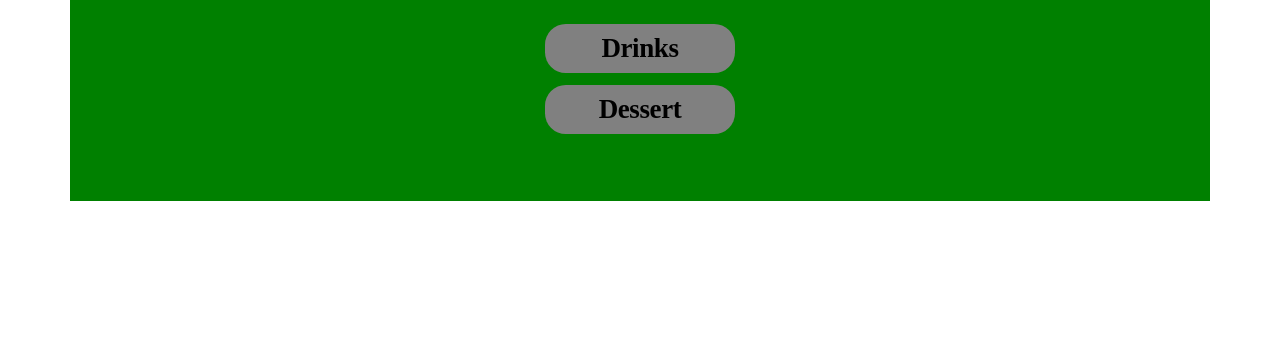
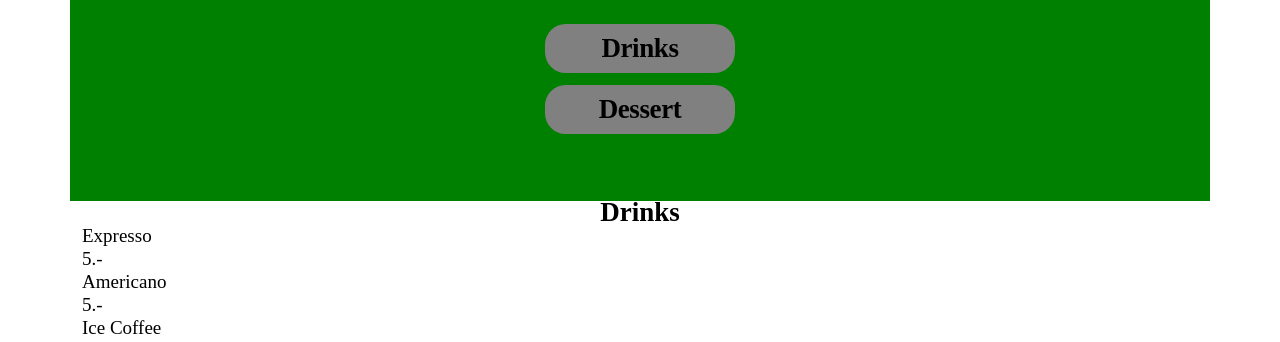
Before and after one commit to WabosuNopauwaal/AtasCafe-IMD22-NoahEllena, a website built with Parcel: page src/index.html in a window 1280 px wide. Shown: the part 602-944 px from the top of the page. Built offline with nearby package versions, Linux system fonts and the light colour scheme.

Commit message:
Add px to line-height
I added px to the line height because, it is something wrong to do.

```diff
--- a/src/scss/main.scss
+++ b/src/scss/main.scss
@@ -124,9 +124,14 @@ a {
 .drink-menu {
   font-weight: 300;
   font-size: 19px;
-  line-height: 23;
+  line-height: 23px;
   display: flex;
   justify-content: center;
+}
+
+.drink-menu-title {
+  font-size: 27px;
+  font-weight: 700;
 }
 
 .drink-menu-list {
```
